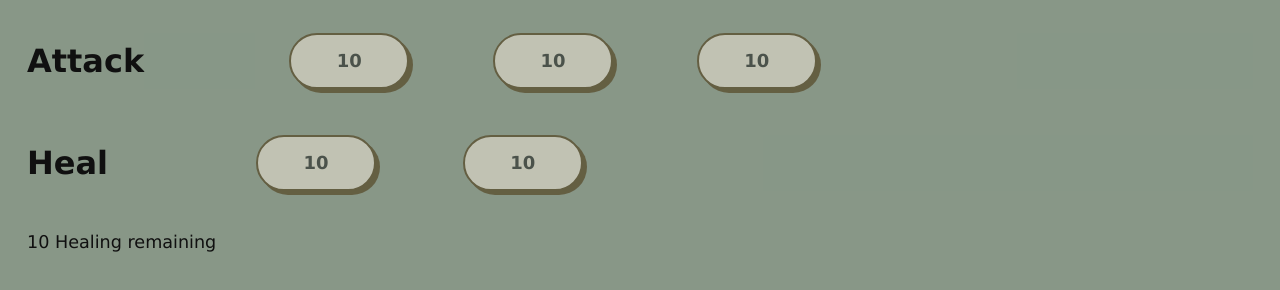
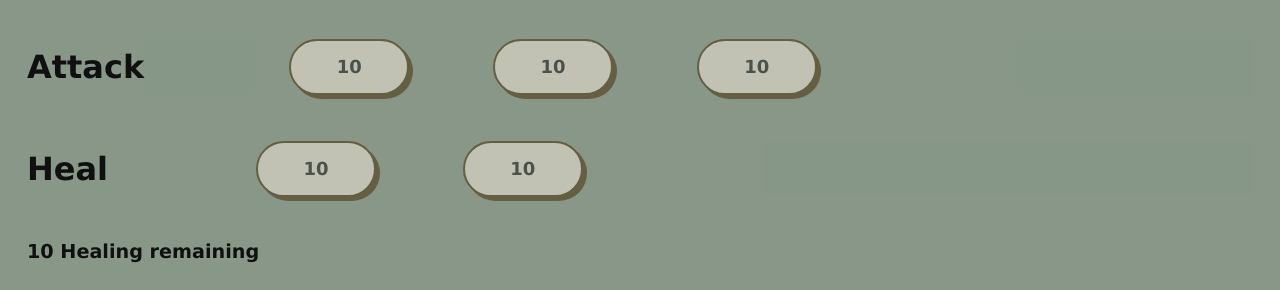
Before and after one commit to IMohammedNasr/Fight-The-Boss, a plain HTML site: page index.html in a window 1280 px wide. Shown: the part 720-1010 px from the top of the page. Drawn offline with Linux system fonts and the light colour scheme.

Commit message:
Update style.css

```diff
--- a/style.css
+++ b/style.css
@@ -117,7 +117,8 @@ h1{
 }
 
 #Human-Healing-Times, #AI-Healing-Times{
-    font-size: 1.1em;
+    font-size: 1.2em;
+    font-weight: 600;
 }
 
 
```
